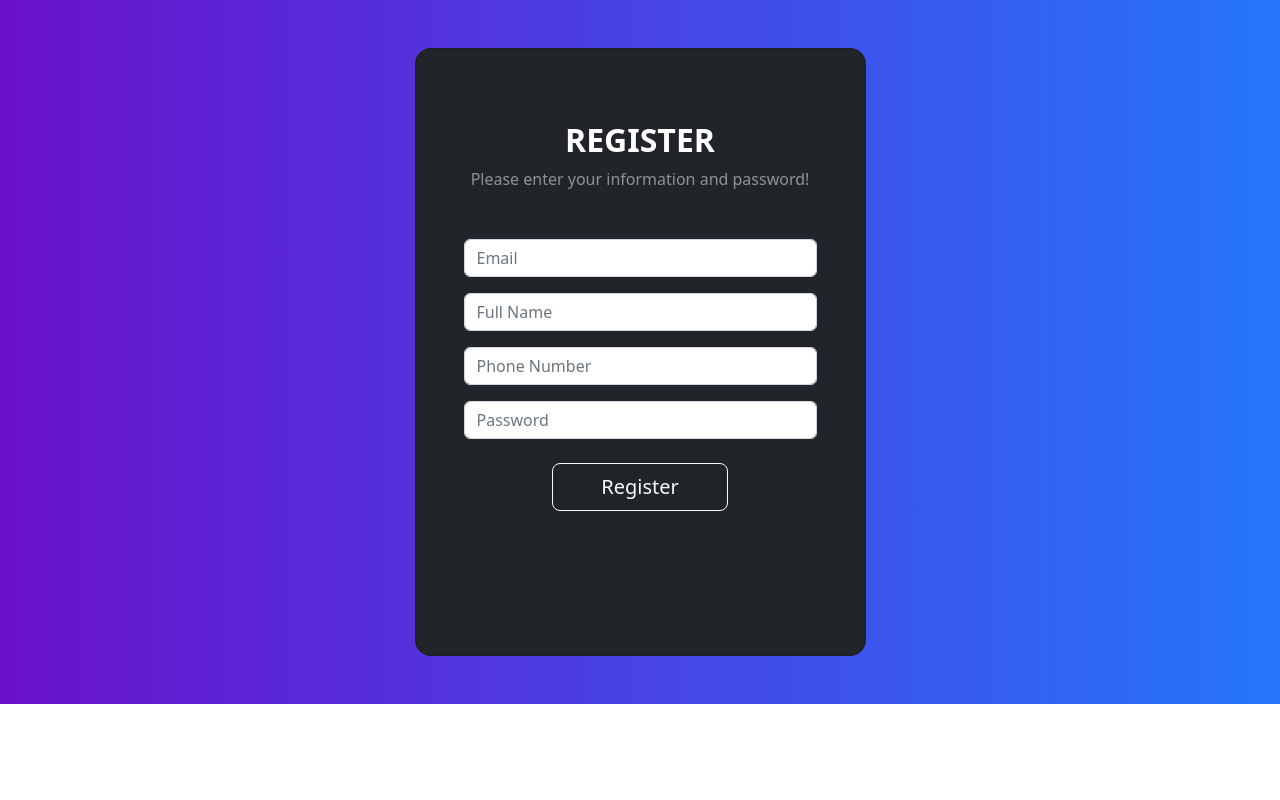
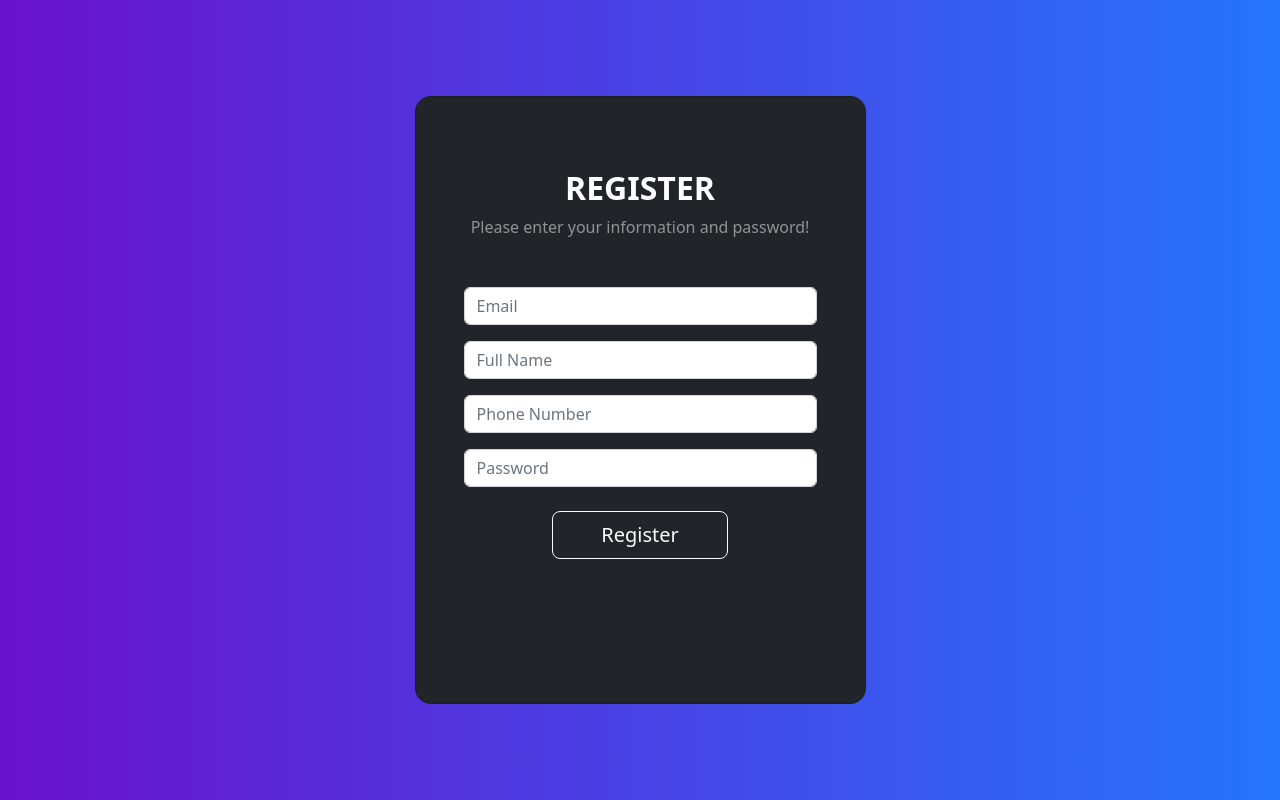
Before and after one commit to parsapap/online-shop, a Django app: page /accounts/register/ in a window 1280 px wide. Run offline with Django 4.2, Linux system fonts and the light colour scheme.

Commit message:
Templates | register.html | Edit register and add style tag

```diff
--- a/shop_django/M/accounts/templates/accounts/register.html
+++ b/shop_django/M/accounts/templates/accounts/register.html
@@ -1,18 +1,32 @@
-{% load static %}
+
 <!DOCTYPE html>
 <html lang="en">
 <head>
     <!-- CSS only -->
     <link href="https://cdn.jsdelivr.net/npm/bootstrap@5.2.3/dist/css/bootstrap.min.css" rel="stylesheet"
           integrity="sha384-rbsA2VBKQhggwzxH7pPCaAqO46MgnOM80zW1RWuH61DGLwZJEdK2Kadq2F9CUG65" crossorigin="anonymous">
-    <link rel="stylesheet" href="{% static 'accounts/css/register_styles.css' %}">
+
     <meta charset="UTF-8">
     <title>Register</title>
+    <style>
+        .gradient-custom {
+            /* fallback for old browsers */
+            background: #6a11cb;
+
+            /* Chrome 10-25, Safari 5.1-6 */
+            background: -webkit-linear-gradient(to right, rgba(106, 17, 203, 1), rgba(37, 117, 252, 1));
+
+            /* W3C, IE 10+/ Edge, Firefox 16+, Chrome 26+, Opera 12+, Safari 7+ */
+            background: linear-gradient(to right, rgba(106, 17, 203, 1), rgba(37, 117, 252, 1))
+        }
+    </style>
+
+
 </head>
-<body>
+<body style="gradient(to right, rgba(106, 17, 203, 1), rgba(37, 117, 252, 1))">
 <form action="" method="post">
     {% csrf_token %}
-    <section class=" gradient-custom">
+    <section class="vh-100 gradient-custom">
         <div class="container py-5 h-100">
             <div class="row d-flex justify-content-center align-items-center h-100">
                 <div class="col-12 col-md-8 col-lg-6 col-xl-5">
@@ -33,7 +47,6 @@
                                 <button class="btn btn-outline-light btn-lg px-5" type="submit">Register</button>
 
 
-
                             </div>
 
                             <div>
```
